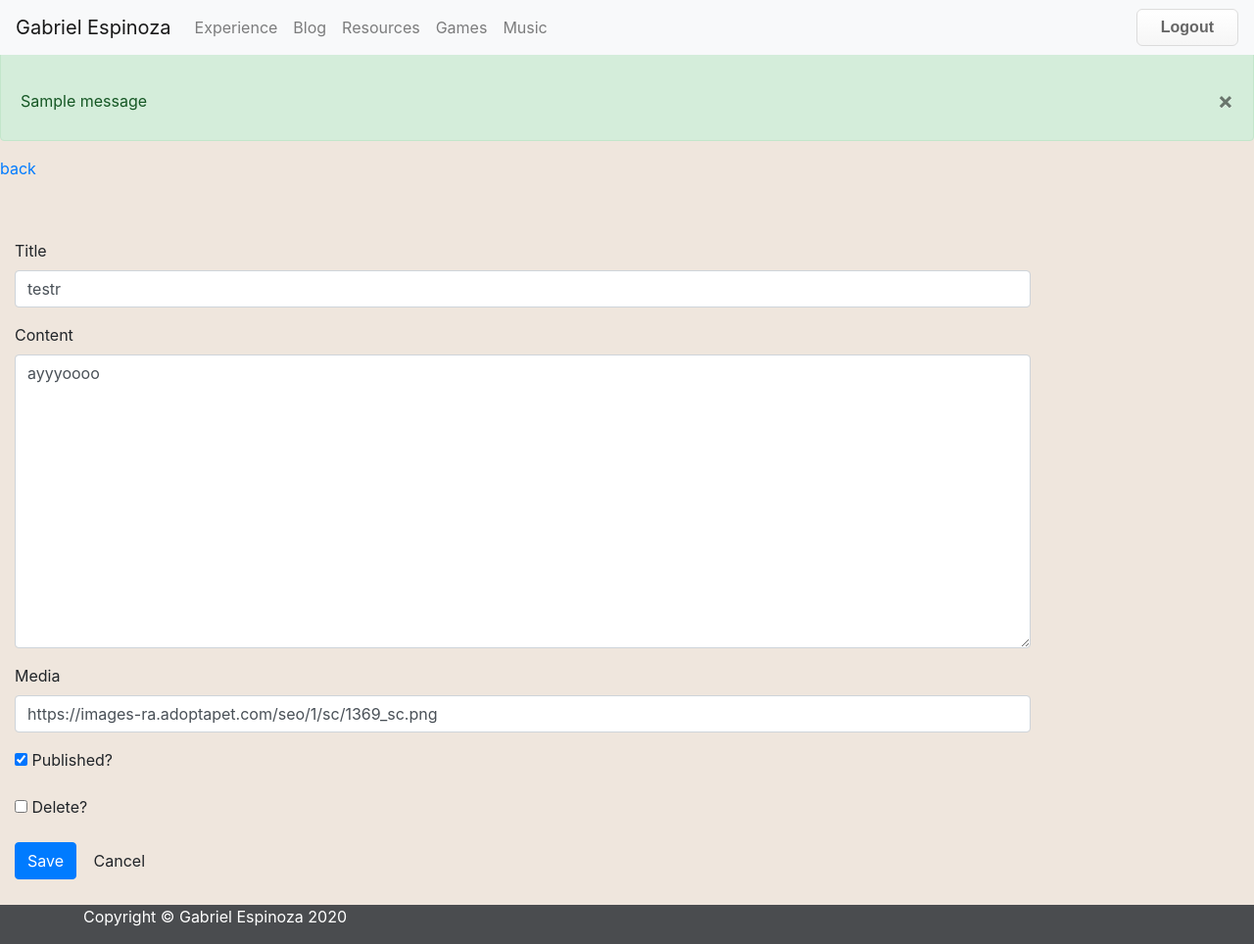
After one commit to gaespinoza/Home, a Flask app: a page that uses mycode/templates/edit.html in a window 1280 px wide. The commit adds this page. Shown: the whole page at 98% size. Run offline with Flask 2, Linux system fonts and the light colour scheme; a user stored in the database is signed in; data comes from the database, SQL or seed files in the repository; both versions use the stored data as it was after the commit; tables that the repository leaves empty hold one stand-in row (values such as "Sample post"); one stand-in notice (Sample message) is shown; some libraries are stand-ins or nearby versions.

Commit message:
added blog functionality

```diff
--- a/mycode/requirements.txt
+++ b/mycode/requirements.txt
@@ -1,3 +1,4 @@
+beautifulsoup4==4.9.3
 cffi==1.14.0
 click==7.1.1
 decorator==4.4.2
@@ -9,10 +10,14 @@ intervals==0.8.1
 itsdangerous==1.1.0
 Jinja2==2.11.1
 joblib==0.14.1
+Markdown==3.3.3
 MarkupSafe==1.1.1
+micawber==0.5.1
 nltk==3.5
+peewee==3.14.0
 Pillow==7.1.1
 pycparser==2.20
+pygments==2.7.2
 regex==2020.4.4
 six==1.14.0
 SQLAlchemy==1.3.15
--- a/mycode/routes.py
+++ b/mycode/routes.py
@@ -1,22 +1,117 @@
-from mycode import app
-from flask import render_template, url_for, redirect, request, flash
+from mycode import app, database, bcrypt
+from mycode.forms import LoginForm #, RegistrationForm
+from mycode.models import Entry, FTSEntry, User
+from flask import render_template, url_for, redirect, request, flash, session, abort, Markup, Response
+from flask_login import current_user, login_user, logout_user, login_required
+from playhouse.sqlite_ext import *
+from playhouse.flask_utils import FlaskDB, get_object_or_404, object_list
 import secrets
 import os
 import string
 import datetime
+import functools
+
 
 @app.route("/", methods =["GET"])
 @app.route("/index", methods =["GET"])
 def index():
 	return render_template('index.html')
 
+#Code used to create registration
+# @app.route("/register", methods=['GET','POST'])
+# def register():
+# 	if current_user.is_authenticated:
+# 		return redirect(url_for('index'))
+# 	form = RegistrationForm()
+# 	if form.validate_on_submit():
+# 		hashed_password = bcrypt.generate_password_hash(form.password.data).decode('utf-8')
+# 		hashed_passcode = bcrypt.generate_password_hash(form.passcode.data).decode('utf-8')
+# 		user = User(username=form.username.data, password=hashed_password, passcode=hashed_passcode)
+# 		user.save()
+# 		flash('Your account has been created', 'success')
+# 		return redirect(url_for('login'))
+# 	return render_template('register.html', form=form)
+
+@app.route('/login/', methods=['GET', 'POST'])
+def login():
+
+	if current_user.is_authenticated:
+		return redirect(url_for('index'))
+	form = LoginForm()
+	if request.method == 'POST' and request.form.get('password'):
+		user = User.get(User.username==form.username.data)
+		if user and bcrypt.check_password_hash(user.password, form.password.data) and bcrypt.check_password_hash(user.passcode, form.passcode.data):
+			login_user(user, remember=form.remember.data)
+			next_page = request.args.get('next')
+			return redirect(next_page) if next_page else redirect(url_for('index'))
+		else:
+			flash('Login Failed. Check credentials.', 'danger')
+	return render_template('login.html', form=form)
+
+@app.route('/logout/', methods=['GET', 'POST'])
+def logout():
+	logout_user()
+	return redirect(url_for('index'))
+
 @app.route("/experience", methods = ["GET"])
 def experience():
 	return render_template('/experience.html')
 
-@app.route("/blog", methods = ["GET"])
-def blog():
-	return render_template('/blog.html')
+@app.route("/blogs", methods = ["GET"])
+def blogs():
+	search_query = request.args.get('q')
+	if search_query:
+		query = Entry.search(search_query)
+	else:
+		query = Entry.public().order_by(Entry.timestamp.desc())
+	return object_list('blogs.html', query, search=search_query, check_bounds=False)
+
+def _create_or_edit(entry, template):
+	if request.method == 'POST':
+		entry.title = request.form.get('title') or ''
+		entry.content = request.form.get('content') or ''
+		entry.published = request.form.get('published') or False
+		entry.media = request.form.get('media') or ''
+		delete = request.form.get('delete') or False
+		if (delete == 'y'):
+			entry.delete_instance()
+			return redirect(url_for('blogs'))
+		elif not (entry.title and entry.content):
+			flash('Title and Content are required.', 'danger')
+		else:
+			entry.save()
+			flash('Entry Saved Successfully', 'success')
+			if entry.published:
+				return redirect(url_for('detail', slug=entry.slug))
+			else:
+				return redirect(url_for('edit', slug=entry.slug))
+	return render_template(template, entry=entry)
+
+@app.route('/create/', methods=['GET', 'POST'])
+@login_required
+def create():
+	return _create_or_edit(Entry(title='', content=''), 'create.html')
+
+@app.route('/drafts/')
+@login_required
+def drafts():
+	query = Entry.drafts().order_by(Entry.timestamp.desc())
+	return object_list('blogs.html', query, check_bounds=False)
+
+@app.route('/<slug>/')
+def detail(slug):
+	if session.get('logged_in'):
+		query = Entry.select()
+	else:
+		query = Entry.public()
+	entry = get_object_or_404(query, Entry.slug == slug)
+	return render_template('detail.html', entry=entry)
+
+@app.route('/<slug>/edit/', methods=['GET', 'POST'])
+@login_required
+def edit(slug):
+	entry = get_object_or_404(Entry, Entry.slug == slug)
+	return _create_or_edit(entry, 'edit.html')
 
 @app.route("/resources", methods = ["GET"])
 def resources():
--- /dev/null
+++ b/mycode/static/css/blog.css
@@ -0,0 +1,6 @@
+
+.mytitle {
+
+    margin-top: 5%;
+    margin-left: 2%;
+}
--- a/mycode/static/css/index.css
+++ b/mycode/static/css/index.css
@@ -54,7 +54,7 @@ img {
 .main {
   margin-left: 20%; /* Same as the width of the sidebar */
   padding: 10px 10px;
-  top:56px;
+  top:70px;
 }
 
 .myImage {
--- a/mycode/static/css/styles.css
+++ b/mycode/static/css/styles.css
@@ -1,6 +1,7 @@
 
 .footer-layer {
-	position: relative;
+	position: absolute;
+	overflow: hidden;
   z-index: 4;
   bottom: 0;
   width: 100%;
@@ -14,6 +15,8 @@ html {
 	padding: 0;
 	font-family: "Garamond", sans-serif;
 	font-weight: 300;
+	position: relative;
+	min-height: 100%;
 }
 .heavier {
 	font-weight: 700;
@@ -21,6 +24,9 @@ html {
 
 body {
 	background-color: #efe6dd !important;
+	margin: 0 0 100px;
+	padding-top: 30px;
+	padding-bottom: 50px;
 }
 .center-everything {
 	display: flex;
@@ -63,3 +69,30 @@ body {
 	margin-left: auto;
 	margin-right: auto;
 	align-items: center;
+
+}
+
+.myButton {
+	box-shadow:inset -14px 13px 17px -50px #ffffff;
+	background:linear-gradient(to bottom, #ffffff 5%, #f6f6f6 100%);
+	background-color:#ffffff;
+	border-radius:6px;
+	border:1px solid #dcdcdc;
+	display:inline-block;
+	cursor:pointer;
+	color:#666666;
+	font-family:Arial;
+
+	font-weight:bold;
+	padding:6px 24px;
+	text-decoration:none;
+	text-shadow:8px 0px 27px #ffffff;
+}
+.myButton:hover {
+	background:linear-gradient(to bottom, #f6f6f6 5%, #ffffff 100%);
+	background-color:#f6f6f6;
+}
+.myButton:active {
+	position:relative;
+	top:1px;
+}
--- /dev/null
+++ b/mycode/templates/edit.html
@@ -0,0 +1,57 @@
+{% extends "layout.html" %}
+
+{% block title %}Edit entry{% endblock %}
+
+{% block content_title %}Edit entry{% endblock %}
+
+{% block content %}
+<a href="{{ url_for('blogs', slug=entry.slug) }}">back</a>
+<div style="padding-top: 60px;">
+  <form action="{{ url_for('edit', slug=entry.slug) }}" class="form-horizontal" method="post">
+    <div class="form-group">
+      <label for="title" class="col-sm-2 control-label">Title</label>
+      <div class="col-sm-10">
+        <input class="form-control" id="title" name="title" type="text" value="{{ request.form.get('title', entry.title) }}">
+      </div>
+    </div>
+    <div class="form-group">
+      <label for="Content" class="col-sm-2 control-label">Content</label>
+      <div class="col-sm-10">
+        <textarea class="form-control" id="content" name="content" style="height: 300px;">{{ request.form.get('content', entry.content) }}</textarea>
+      </div>
+    </div>
+    <div class="form-group">
+        <label for="Media" class="col-sm-2 control-label">Media</label>
+        <div class="col-sm-10">
+          <input class="form-control" id="media" name="media" type="text" value="{{ entry.media }}">
+        </div>
+      </div>
+    <div class="form-group">
+      <div class="col-sm-offset-2 col-sm-10">
+        <div class="checkbox">
+          <label>
+            <input {% if entry.published %}checked="checked" {% endif %}name="published" type="checkbox" value="y"> Published?
+          </label>
+        </div>
+      </div>
+    </div>
+    <div class="form-group">
+        <div class="col-sm-offset-2 col-sm-10">
+          <div class="checkbox">
+            <label>
+              <input id="delete" name="delete" type="checkbox" value="y"> Delete?
+            </label>
+          </div>
+        </div>
+      </div>
+    <div class="form-group">
+      <div class="col-sm-offset-2 col-sm-10">
+        <button class="btn btn-primary" type="submit">Save</button>
+        <a class="btn btn-default" href="{{ url_for('index') }}">Cancel</a>
+      </div>
+    </div>
+  </form>
+</div>
+
+
+{% endblock content %}
--- a/mycode/templates/layout.html
+++ b/mycode/templates/layout.html
@@ -51,7 +51,7 @@
 	    			<a class="nav-link" href="{{ url_for('experience') }}">Experience</a>
 	    		</li>
 	    		<li class="nav-item">
-	    			<a class="nav-link" href="{{ url_for('blog') }}">Blog</a>
+	    			<a class="nav-link" href="{{ url_for('blogs') }}">Blog</a>
 	    		</li>
 	    		<li class="nav-item">
 	    			<a class="nav-link" href="{{ url_for('resources') }}">Resources</a>
@@ -62,13 +62,35 @@
 	    		<li class="nav-item">
 	    			<a class="nav-link" href="{{ url_for('music') }}">Music</a>
 	    		</li>
-	    	</ul>
+			</ul>
+			<ul class ="navbar-nav">
+				{% if current_user.is_authenticated %}
+					<li class="nav-item">
+						<form action="{{ url_for('logout') }}" method="POST">
+							<button type="submit" class="myButton">Logout</button>
+						</form>
+
+					</li>
+				{% endif %}
+			</ul>
 	    </div>
 	</nav>
 
 
+		{% for category, message in get_flashed_messages(with_categories=true) %}
+		  <div style="padding-top: 60px;" class="alert alert-{{ category }} alert-dismissable">
+			<button type="button" class="close" data-dismiss="alert" aria-hidden="true">&times;</button>
+			<p>{{ message }}</p>
+		  </div>
+		{% endfor %}
+
+
+
+
 	{% block content %}
-  	{% endblock %}
+	{% endblock %}
+
+
 
 
 	<!-- Footer -->
--- a/run.py
+++ b/run.py
@@ -1,5 +1,11 @@
-from mycode import app
+from mycode import app, database
+from mycode.models import Entry, FTSEntry, User
 
 
+def main():
+	database.create_tables([User, Entry, FTSEntry])
+	app.run(debug=True)
+
 if __name__ == '__main__':
-	app.run(debug=True)
+	# app.run(debug=True)
+	main()
```
Also changed, not shown: mycode/__init__.py (+36 -2 lines), mycode/forms.py (added, +28 -0 lines), mycode/models.py (added, +105 -0 lines), mycode/templates/blog.html (+45 -2 lines), mycode/templates/blogs.html (added, +18 -0 lines), mycode/templates/create.html (added, +46 -0 lines), mycode/templates/detail.html (added, +24 -0 lines), mycode/templates/includes/pagination.html (added, +14 -0 lines), mycode/templates/login.html (added, +57 -0 lines), mycode/templates/register.html (added, +71 -0 lines), requirements.txt (+6 -1 lines), mycode/blog.db (added).
